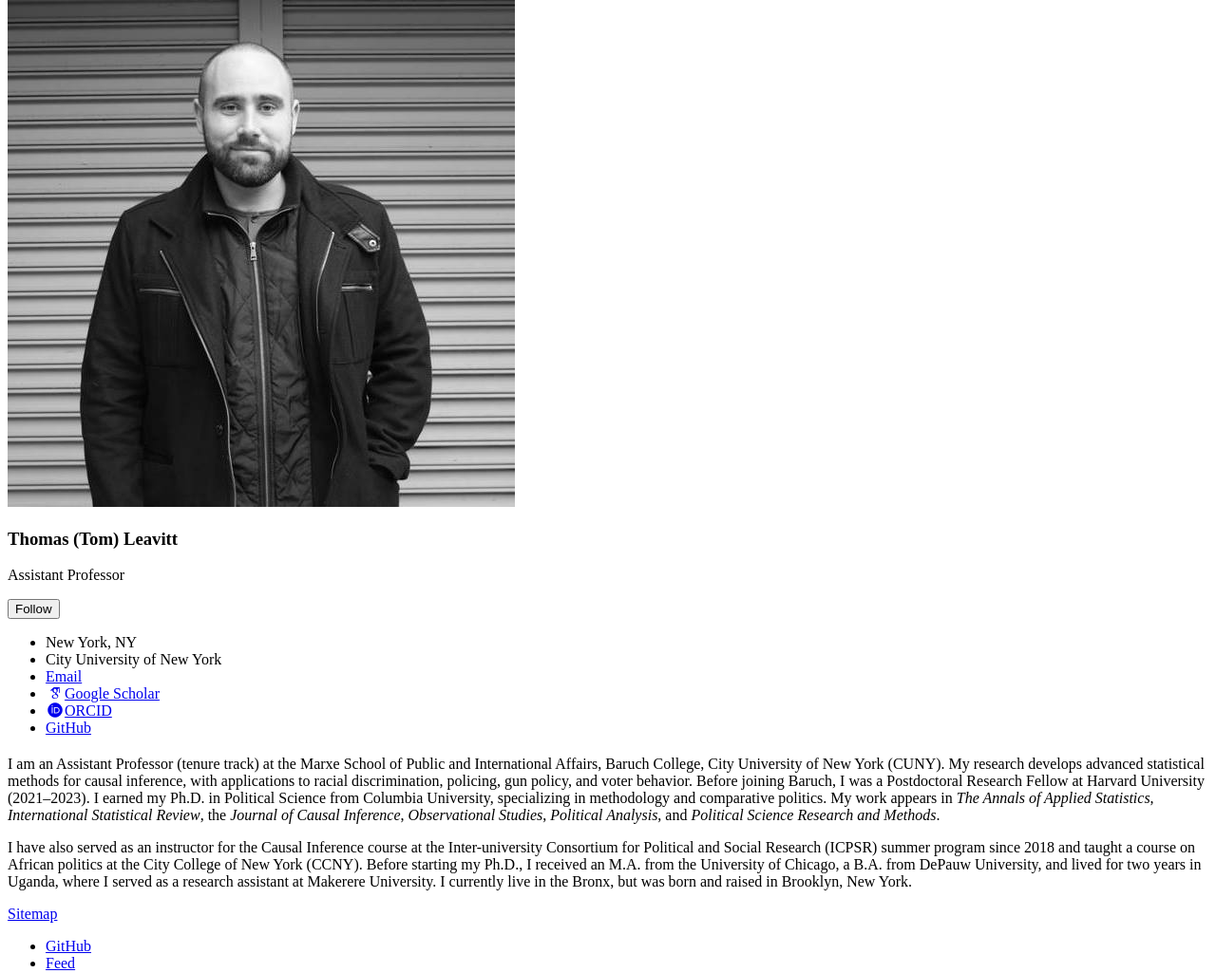
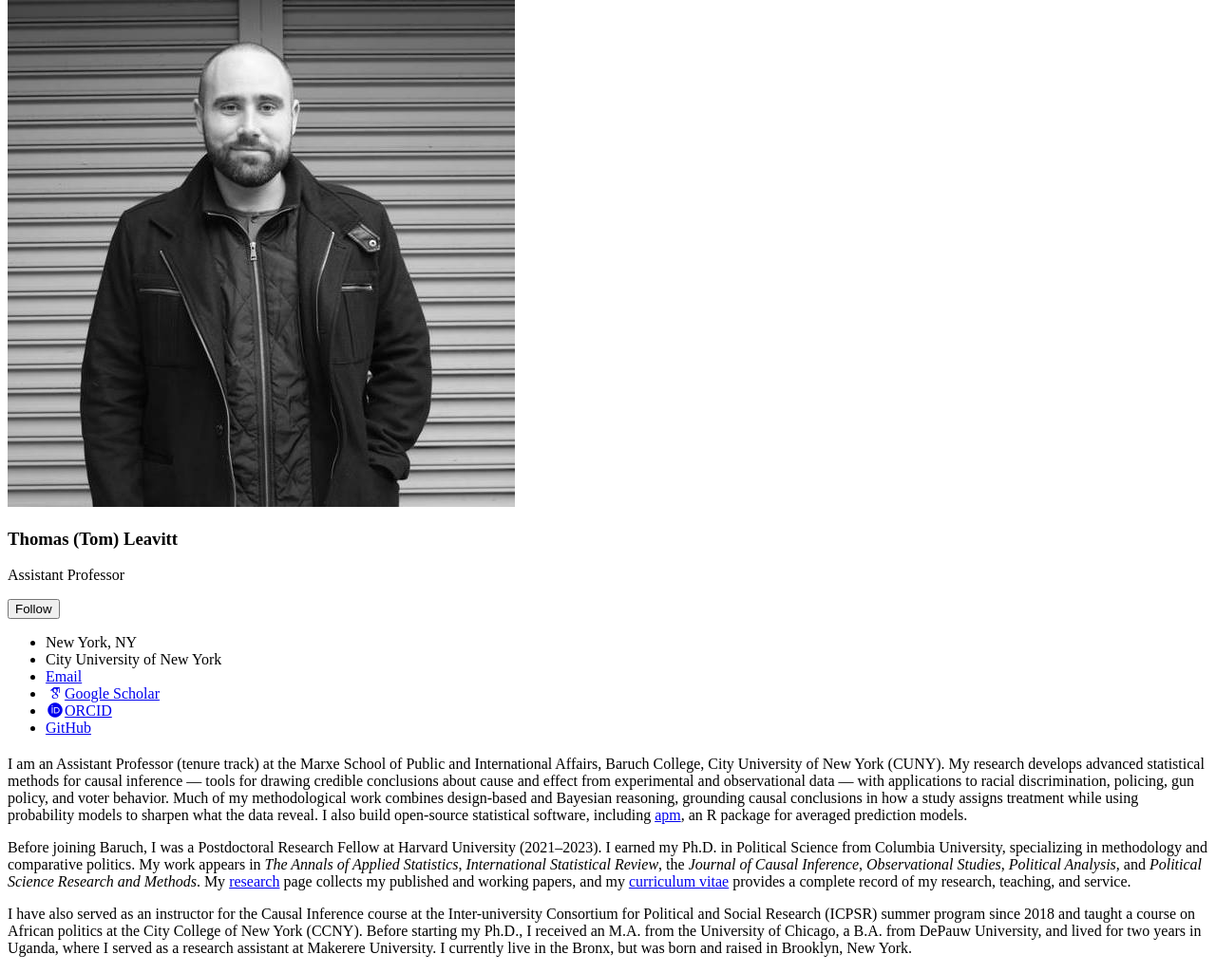
Before and after one commit to tl2624/tl2624.github.io, a Jekyll site: the page built from _pages/about.md, in a window 1280 px wide. Shown: the part 208-1233 px from the top of the page at 95% size. Built offline with Jekyll 4.4.1, drawn with Linux system fonts in a browser that asks for light colours; some web fonts are replaced.

Commit message:
Make the homepage bio serve a broader audience
- Add a plain-language gloss of causal inference so non-specialists (students,
  journalists, policymakers) grasp the work on the front page.
- State the design-based/Bayesian through-line of the methodological research.
- Surface the apm R package (open-source software).
- Add navigation cues to the research and CV pages.
Split into three paragraphs for scannability; kept to the prose style guidelines
(appositive em-dashes only, named noun referents, active voice).

Co-Authored-By: Claude Opus 4.8 <noreply@anthropic.com>

```diff
--- a/_pages/about.md
+++ b/_pages/about.md
@@ -7,6 +7,8 @@ redirect_from:
   - /about.html
 ---
 
-I am an Assistant Professor (tenure track) at the Marxe School of Public and International Affairs, Baruch College, City University of New York (CUNY). My research develops advanced statistical methods for causal inference, with applications to racial discrimination, policing, gun policy, and voter behavior. Before joining Baruch, I was a Postdoctoral Research Fellow at Harvard University (2021–2023). I earned my Ph.D. in Political Science from Columbia University, specializing in methodology and comparative politics. My work appears in *The Annals of Applied Statistics*, *International Statistical Review*, the *Journal of Causal Inference*, *Observational Studies*, *Political Analysis*, and *Political Science Research and Methods*.
+I am an Assistant Professor (tenure track) at the Marxe School of Public and International Affairs, Baruch College, City University of New York (CUNY). My research develops advanced statistical methods for causal inference — tools for drawing credible conclusions about cause and effect from experimental and observational data — with applications to racial discrimination, policing, gun policy, and voter behavior. Much of my methodological work combines design-based and Bayesian reasoning, grounding causal conclusions in how a study assigns treatment while using probability models to sharpen what the data reveal. I also build open-source statistical software, including [apm](https://tl2624.github.io/apm/), an R package for averaged prediction models.
+
+Before joining Baruch, I was a Postdoctoral Research Fellow at Harvard University (2021–2023). I earned my Ph.D. in Political Science from Columbia University, specializing in methodology and comparative politics. My work appears in *The Annals of Applied Statistics*, *International Statistical Review*, the *Journal of Causal Inference*, *Observational Studies*, *Political Analysis*, and *Political Science Research and Methods*. My [research](/research/) page collects my published and working papers, and my [curriculum vitae](/cv/) provides a complete record of my research, teaching, and service.
 
 I have also served as an instructor for the Causal Inference course at the Inter-university Consortium for Political and Social Research (ICPSR) summer program since 2018 and taught a course on African politics at the City College of New York (CCNY). Before starting my Ph.D., I received an M.A. from the University of Chicago, a B.A. from DePauw University, and lived for two years in Uganda, where I served as a research assistant at Makerere University. I currently live in the Bronx, but was born and raised in Brooklyn, New York.
```
